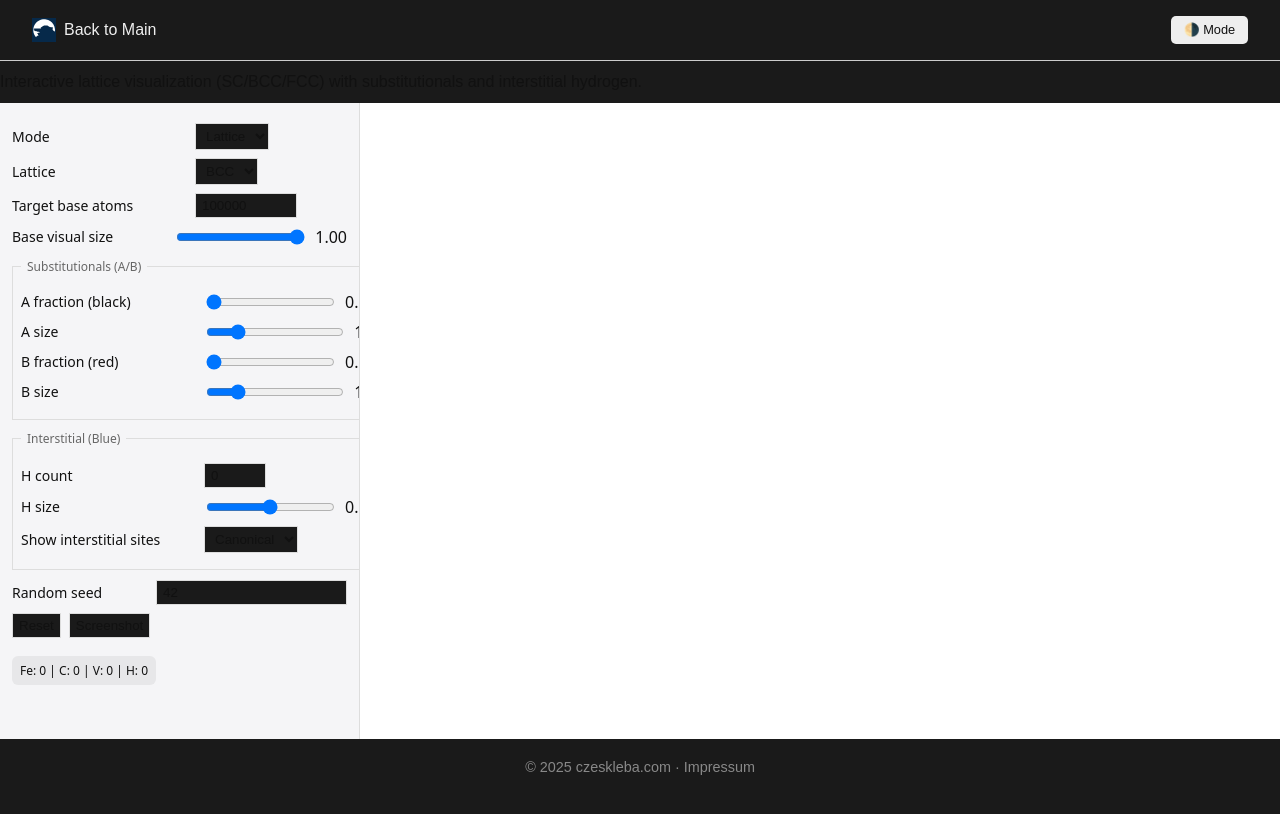
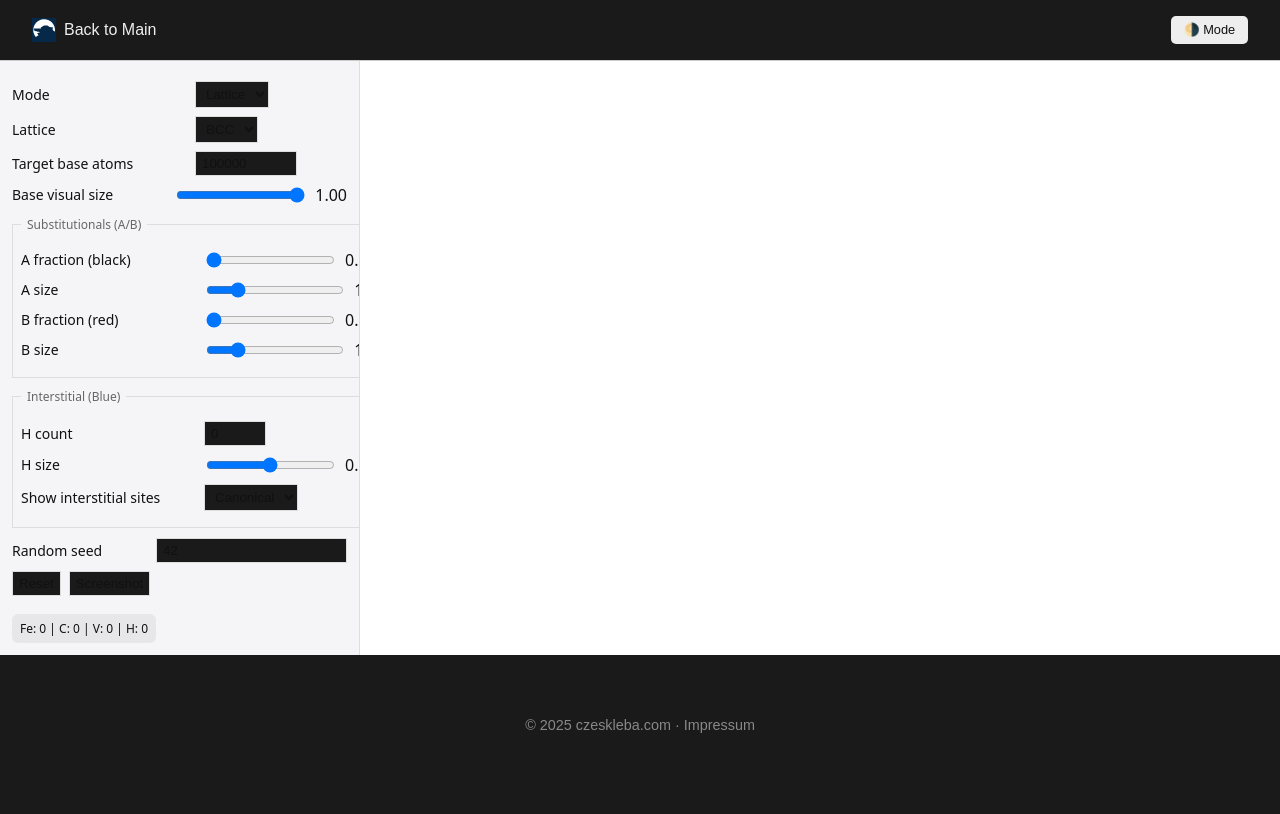
Before and after one commit to DenisCzeskleba/czeskleba.github.io, a Jekyll site: the page built from visualizer/index.html, in a window 1280 px wide. Shown: the top 814 px of the page. Built offline with Jekyll 4.4.1, drawn with Linux system fonts in a browser that asks for light colours.

Commit message:
Update index.html

```diff
--- a/visualizer/index.html
+++ b/visualizer/index.html
@@ -3,10 +3,6 @@ layout: default
 title: Lattice Visualizer
 permalink: /visualizer/
 ---
-
-<p style="margin: 12px 0;">
-  Interactive lattice visualization (SC/BCC/FCC) with substitutionals and interstitial hydrogen.
-</p>
 
 <!-- OVERRIDES: make this page full-width and remove the layout's tight max-width -->
 <style>
```
